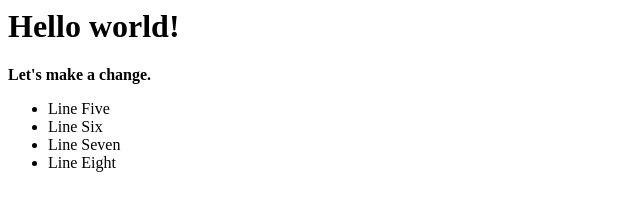
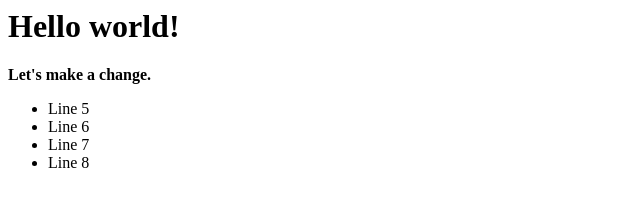
Before and after one commit to mightyflea/GitHub-testing, a plain HTML site: page app/index.html in a window 1280 px wide. Shown: the whole page, without its empty margins (0-640 px from the left). Drawn offline with Linux system fonts and the light colour scheme.

Commit message:
Revert "Second Blood"
This reverts commit d03fbb2bf8a19c7e389d3d19b8c33ac16601096b.

```diff
--- a/app/index.html
+++ b/app/index.html
@@ -2,15 +2,15 @@
 <B>Let's make a change.</B>
 <ul>
 	<li>
-		Line Five
+		Line 5
 	</li>
 	<li>
-		Line Six
+		Line 6
 	</li>
 	<li>
-		Line Seven
+		Line 7
 	</li>
 	<li>
-		Line Eight
+		Line 8
 	</li>
 </ul>
```
